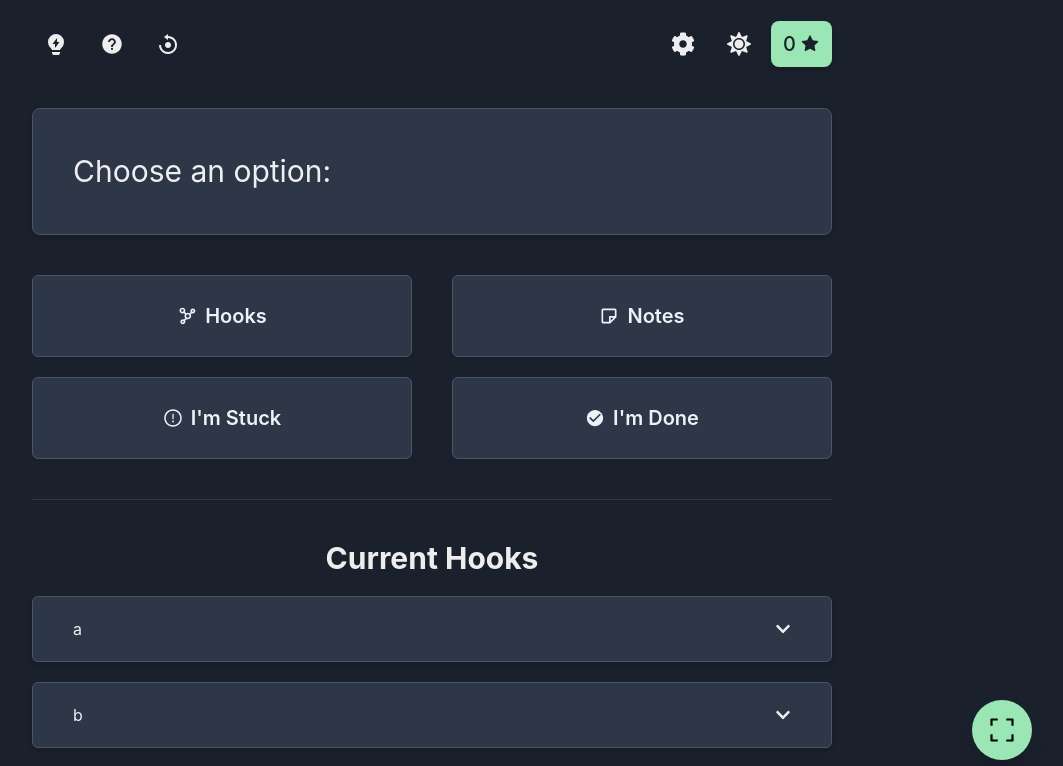
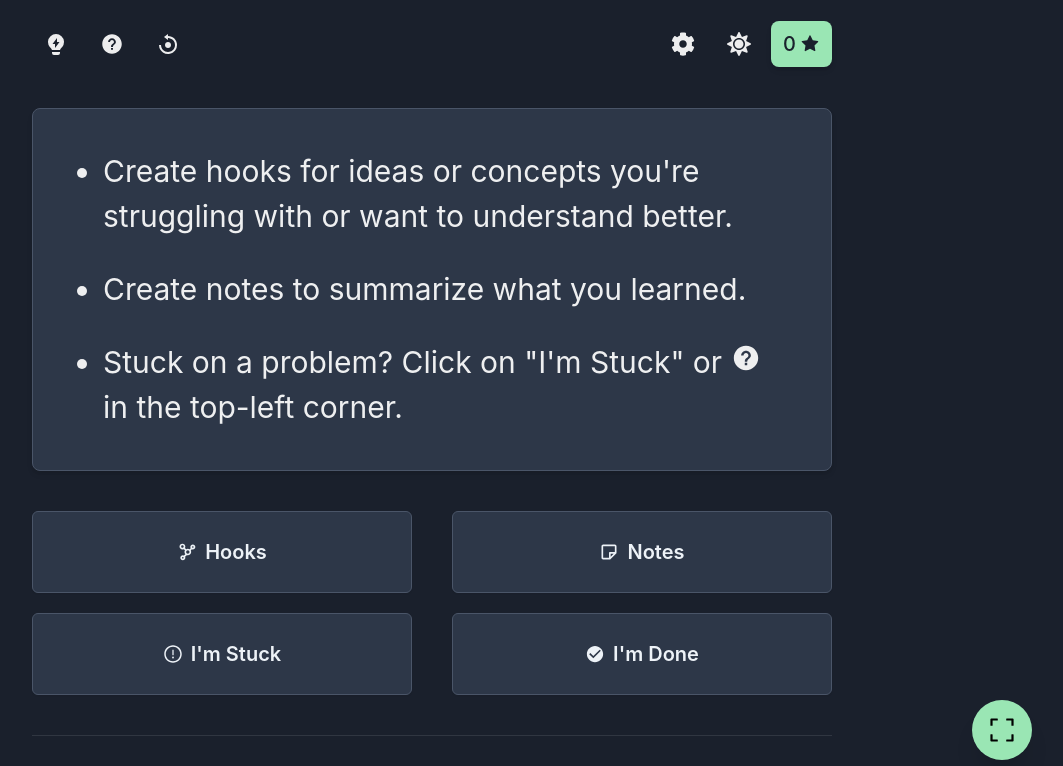
Before and after one commit to Philosocode/workflows, a React (Create React App) app: page /consume/9/menu in a window 1280 px wide. Shown: the top 766 px of the page, without its empty margins (208-1271 px from the left). Built offline with nearby package versions, Linux system fonts and the light colour scheme; what react-mde, showdown would draw is missing.

Commit message:
Expand on study menu message

```diff
--- a/src/consume/components/study-menu.component.tsx
+++ b/src/consume/components/study-menu.component.tsx
@@ -1,8 +1,8 @@
-import { Tooltip } from "@chakra-ui/react";
+import { Icon, ListItem, Tooltip, UnorderedList } from "@chakra-ui/react";
 import { useHistory } from "react-router-dom";
 import { BiNetworkChart, BiNote } from "react-icons/bi";
 import { AiOutlineExclamationCircle } from "react-icons/ai";
-import { IoMdCheckmarkCircle } from "react-icons/io";
+import { IoMdCheckmarkCircle, IoMdHelpCircle } from "react-icons/io";
 
 import { useAppSelector } from "shared/redux/store";
 import { TStudyView } from "consume/redux/consume.types";
@@ -12,6 +12,7 @@ import { selectStep } from "consume/redux/consume.selectors";
 import { Message } from "message/components/message.component";
 import { CardButtonGrid } from "shared/components/button/card-button-grid.component";
 import { CardButton } from "shared/components/button/card-button.component";
+import { theme } from "shared/styles/theme";
 
 interface IProps {
   setView: (view: TStudyView) => void;
@@ -24,7 +25,19 @@ export function StudyMenu(props: IProps) {
 
   return (
     <>
-      <Message>Choose an option:</Message>
+      <Message>
+        <UnorderedList spacing={theme.spacing.messageBoxSpacing}>
+          <ListItem>
+            Create hooks for ideas or concepts you're struggling with or want to
+            understand better.
+          </ListItem>
+          <ListItem>Create notes to summarize what you learned.</ListItem>
+          <ListItem>
+            Stuck on a problem? Click on "I'm Stuck" or{" "}
+            <Icon as={IoMdHelpCircle} /> in the top-left corner.
+          </ListItem>
+        </UnorderedList>
+      </Message>
       <CardButtonGrid>
         <Tooltip
           label="Create hooks for abstract ideas or concepts"
```
